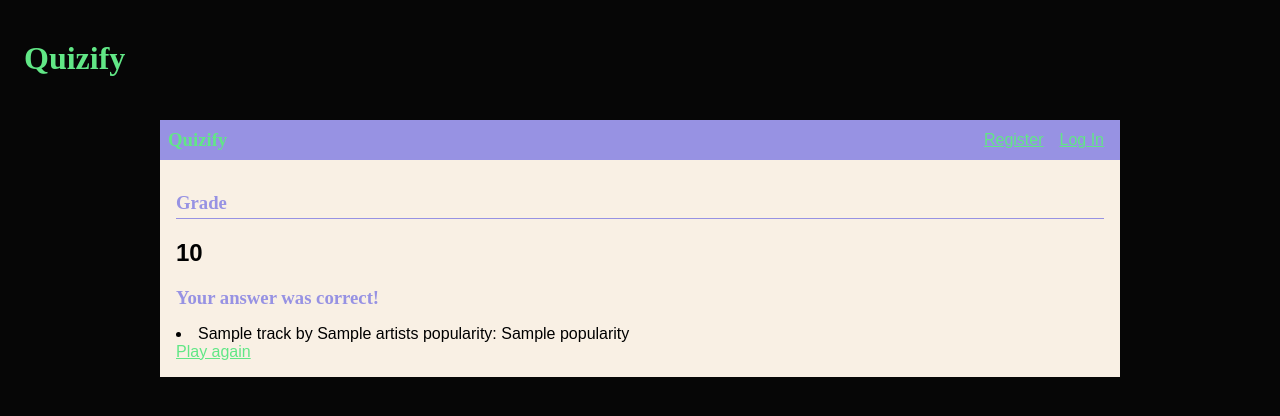
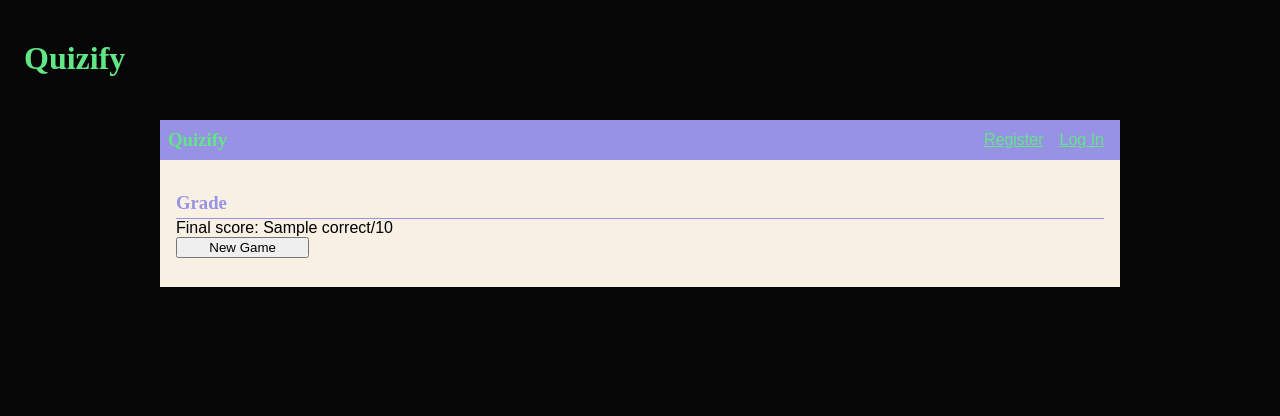
Before and after one commit to TheAiden02/Quizify, a Flask app: template my_code/templates/grade.html in a window 1280 px wide. Shown: the top 416 px of the page. Run offline with Flask 3, Linux system fonts and the light colour scheme; the template is opened without the code that fills it: most values are stand-ins (such as "Sample title", 1, 10 or a date in 2020).

Commit message:
Major update, fixed most bugs, implemented game modes and new game. Added new page to display after all questions answered.

```diff
--- a/my_code/routes.py
+++ b/my_code/routes.py
@@ -20,20 +20,22 @@
 @login_required
 @app.route('/', methods=('GET', 'POST'))
 def home():
-    if not 'score' in session:
-        session['score'] = 0
 
     question_Number = 0
     # Check if the user is already authenticated
     if 'token_info' not in session:
         return redirect(url_for('auth.login'))
 
-    token_info = session.get('token_info')
-    sp = Spotify(auth=token_info['access_token'])
-
-    print(session)
     if request.method == 'POST':
-        return redirect(url_for('game_cards'))
+        selected_option = request.form.get('question_Number')
+        if selected_option: # Check to make sure the user selected a game mode
+            session['game_length'] = int(selected_option) # Store the selected option in session
+            session['question'] = 0
+            session['score'] = 0
+            return redirect(url_for('game_cards'))
+        else:
+            flash('You must select one option')
+            return redirect(url_for('home'))
     return render_template('home.html')
     #return render_template('home.html', question_Number=question_Number)
 
@@ -42,81 +44,85 @@
 @app.route('/game_cards', methods=['GET','POST'])
 def game_cards():
 
-    if request.method =='POST':
-            # Get current user's saved tracks
-        saved_tracks = []
-        index = 0
-        while True:
-            results = sp.current_user_saved_tracks(limit=50, offset=index)
+    # This block of code executes when the user clicks an answer. It increments session['question'] and session['score'] if correct, then calls the get again
+    # If session['question'] exceeds the user-set session['game_length'] it instead redirects to grade page
+    if request.method == 'POST':
+        selected_track = request.form.get('selected_track')
+        most_popular = session.get('most_popular')
+        choices = session.get('song_choices')
+        correct = selected_track == most_popular
+        session['question'] += 1
+        if selected_track := correct:
+            session['score']  +=1
+            flash('Correct!')
+        else:
+            flash('Incorrect')
 
-            if len(results['items']):
-                saved_tracks.extend(results['items'])
-                index += 50
-            else:
-                break
+        if session['question'] == session['game_length']:
+            return  redirect(url_for('grade'))
+        return redirect(url_for('game_cards'))
 
-        # Randomly select two tracks from user's saved tracks
-        items = random.sample(saved_tracks, 2)
+    token_info = session.get('token_info')
+    sp = Spotify(auth=token_info['access_token'])
 
-        choices = []
-        for item in items:
-            name = item['track']['name']
-            uri = item['track']['uri']
-            popularity = item['track']['popularity']
-            artists = item['track']['artists']
-            artist_names = [artist['name'] for artist in artists]
-            artist_names_str = ', '.join(artist_names)
+    # Get current user's saved tracks
+    saved_tracks = []
+    index = 0
+    while True:
+        results = sp.current_user_saved_tracks(limit=50, offset=index)
 
-            choice = {
-                    'name': name,
-                    'uri': uri,
-                    'popularity': popularity,
-                    'artists': artist_names_str
-                }
-            choices.append(choice)
+        if len(results['items']):
+            saved_tracks.extend(results['items'])
+            index += 50
+        else:
+            break
+
+    # Randomly select two tracks from user's saved tracks
+    items = random.sample(saved_tracks, 2)
+
+    choices = []
+    for item in items:
+        name = item['track']['name']
+        uri = item['track']['uri']
+        popularity = item['track']['popularity']
+        artists = item['track']['artists']
+        artist_names = [artist['name'] for artist in artists]
+        artist_names_str = ', '.join(artist_names)
+
+        choice = {
+                'name': name,
+                'uri': uri,
+                'popularity': popularity,
+                'artists': artist_names_str
+            }
+        choices.append(choice)
 
 
-        # Find the more popular track. If tracks are tied, reload page and regenerate choices.
-        most_popular = choices[0]
-        if choices[1]['popularity'] > most_popular['popularity']:
-            most_popular = choices[1]
-        elif choices[1]['popularity'] == most_popular['popularity']:
-            return redirect(url_for('home'))
+    # Find the more popular track. If tracks are tied, reload page and regenerate choices.
+    most_popular = choices[0]
+    if choices[1]['popularity'] > most_popular['popularity']:
+        most_popular = choices[1]
+    elif choices[1]['popularity'] == most_popular['popularity']:
+        return redirect(url_for('home'))
 
-        # Count how many question played
-        session['question'] +=1
-        question = session['question']
+    question = session['question']
 
 
-        session['song_choices'] = choices
-        session['most_popular'] = most_popular['name']
-        selected_option = request.form.get('question_Number')
-        if question_Number:
-            # Store the selected option in session
-            session['question_Number'] = question_Number
+    session['song_choices'] = choices
+    session['most_popular'] = most_popular['name']
 
-        print(session)
-
-    print(choices)
-    return render_template('game_cards.html', choices=choices, question=question, question_Number=question_Number)
+    return render_template('game_cards.html', choices=choices, question=question)
 
 
 
-#Grade Route - Render grade.html page + scoring logic
-#To add - game mode logic that tracks how many questions are selected to be played(on home) + end game when appropriate
-@app.route('/grade', methods=['POST'])
+#Grade Route - Display final score after user has completed the game
+@app.route('/grade', methods=['GET','POST'])
 def grade():
-    selected_track = request.form.get('selected_track')
-    most_popular = session.get('most_popular')
-    choices = session.get('song_choices')
-    correct = selected_track == most_popular
-    if selected_track := correct:
-       session['score']  +=1
-       print(session['score'])
-
-
-    return render_template('grade.html', correct=correct, choices=choices, score=session['score'])
-
+    if request.method == 'POST':
+        return redirect(url_for('home'))
+    correct = session['score']
+    total = session['game_length']
+    return render_template('grade.html', correct=correct, total=total)
 
 
 @app.route('/callback')
@@ -125,7 +131,7 @@
     code = request.args.get('code')
     token_info = sp_oauth.get_access_token(code)
     session['token_info'] = token_info
-    session['question'] = session.get('question', -1)  #define question counter
-    session['question_Number'] = session.get('question_Number', -1)  #Set number of questions -- infiate mode to come
+    # session['question'] = session.get('question', -1)  #define question counter
+    # session['question_Number'] = session.get('question_Number', -1)  #Set number of questions -- infiate mode to come
 
     return redirect(url_for('home'))
--- a/my_code/templates/game_cards.html
+++ b/my_code/templates/game_cards.html
@@ -10,12 +10,12 @@
   <h1>{% block title %}game_cards{% endblock %}</h1>
 {% endblock %}
 
-{% block game_cards}
+{% block content %}
     <h1>Select the more popular song from below:</h1>
     <ul>
         {% for track in choices %}
             <li>
-                <form class="cards" action="{{ url_for('grade') }}" method="post">
+                <form class="cards" method="post">
                     <button type="submit" name="selected_track" value="{{ track['name'] }}">
                     <span class="title"> {{ track['name'] }}</span> by <span class="artist">{{ track['artists'] }}</span>
                     </button>
@@ -23,4 +23,4 @@
             </li>
         {% endfor %}
     </ul>
-{%endblock}
+{% endblock %}
--- a/my_code/templates/grade.html
+++ b/my_code/templates/grade.html
@@ -5,17 +5,10 @@
 {% endblock %}
 
 {% block content %}
-<h2>{{score}}</h2>
-    {% if correct %}
-    <h1>Your answer was correct!</h1>
-    {% else %}
-    <h1>Your answer was incorrect</h1>
-    {% endif %}
-
-    {% for track in choices %}
-    <li>{{ track['name'] }} by {{ track['artists'] }} popularity: {{track['popularity']}}</li>
-    {% endfor %}
+  <p2>Final score: {{ correct }}/{{ total }}</p2>
 
 
-    <a href="{{ url_for('home') }}">Play again</a>
+  <form name="new_game" action="{{ url_for('home') }}">
+    <input type="submit" value="New Game">
+  </form>
 {% endblock %}
--- a/my_code/templates/home.html
+++ b/my_code/templates/home.html
@@ -1,10 +1,4 @@
 {% extends 'base.html' %}
-
-{% block question %}
-<h2>
-    Question: {{ session['score'] }} / {{question}}
-</h2>
-{% endblock %}
 
 {% block header %}
   <h1>{% block title %}Home{% endblock %}</h1>
```
